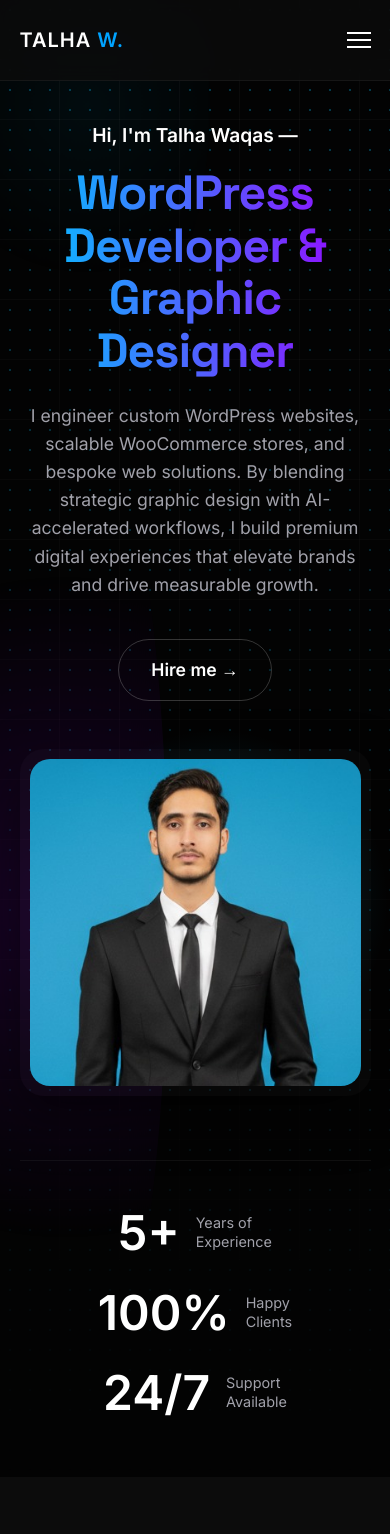
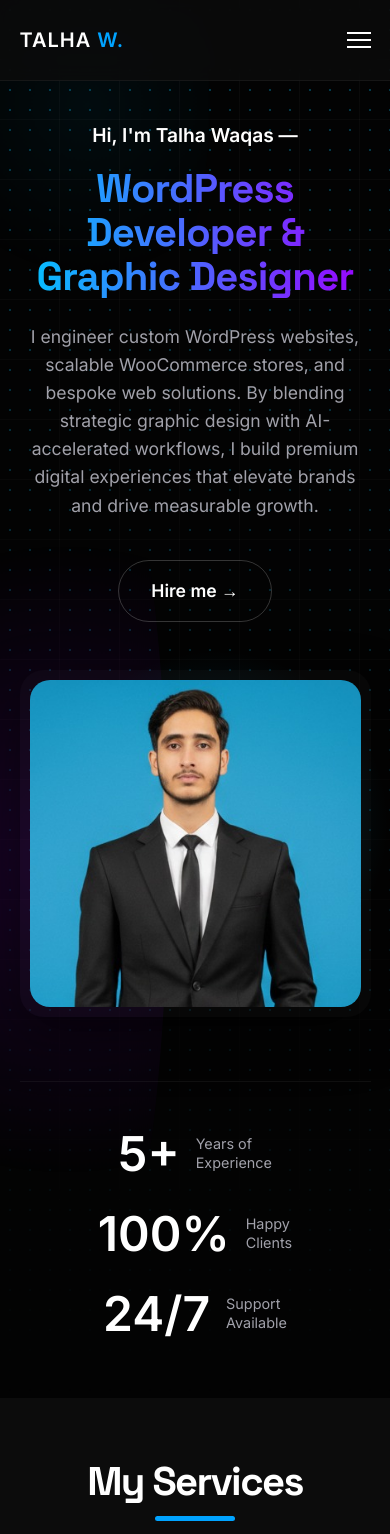
Before and after one commit to Talha-waqas/My-Professional-Portfolio, a plain HTML site: page index.html in a window 390 px wide. Shown: the top 1534 px of the page. Drawn offline with Linux system fonts and the light colour scheme.

Commit message:
Fix mobile layout overflow caused by unconstrained typography and grids

```diff
--- a/style.css
+++ b/style.css
@@ -1601,8 +1601,16 @@ h4 {
         flex-direction: column;
     }
 
-    .features-grid {
+    .features-grid, .software-grid, .benefits-grid {
         grid-template-columns: 1fr;
+    }
+
+    .section-heading-large {
+        font-size: clamp(2.5rem, 8vw, 4rem);
+    }
+
+    .hero-title {
+        font-size: clamp(2.5rem, 8vw, 4rem);
     }
 
     .cta-bottom {
```
